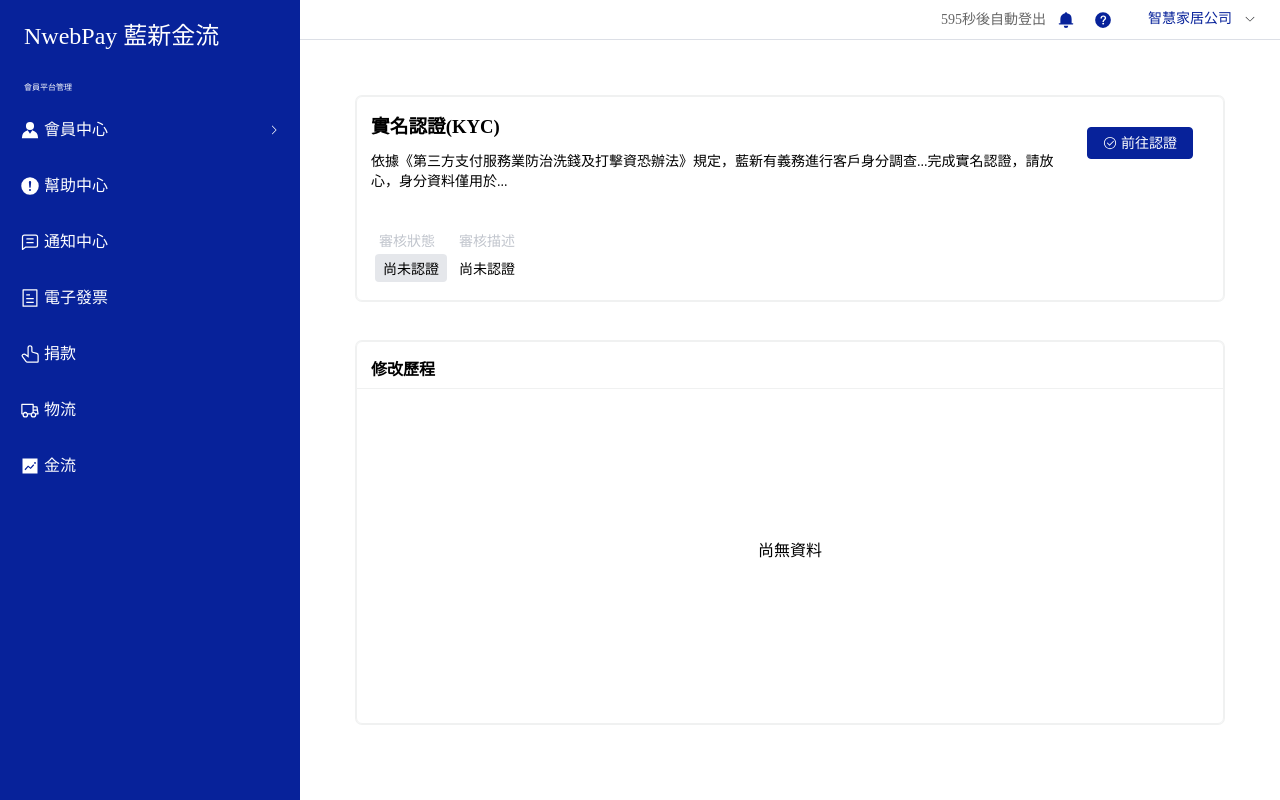
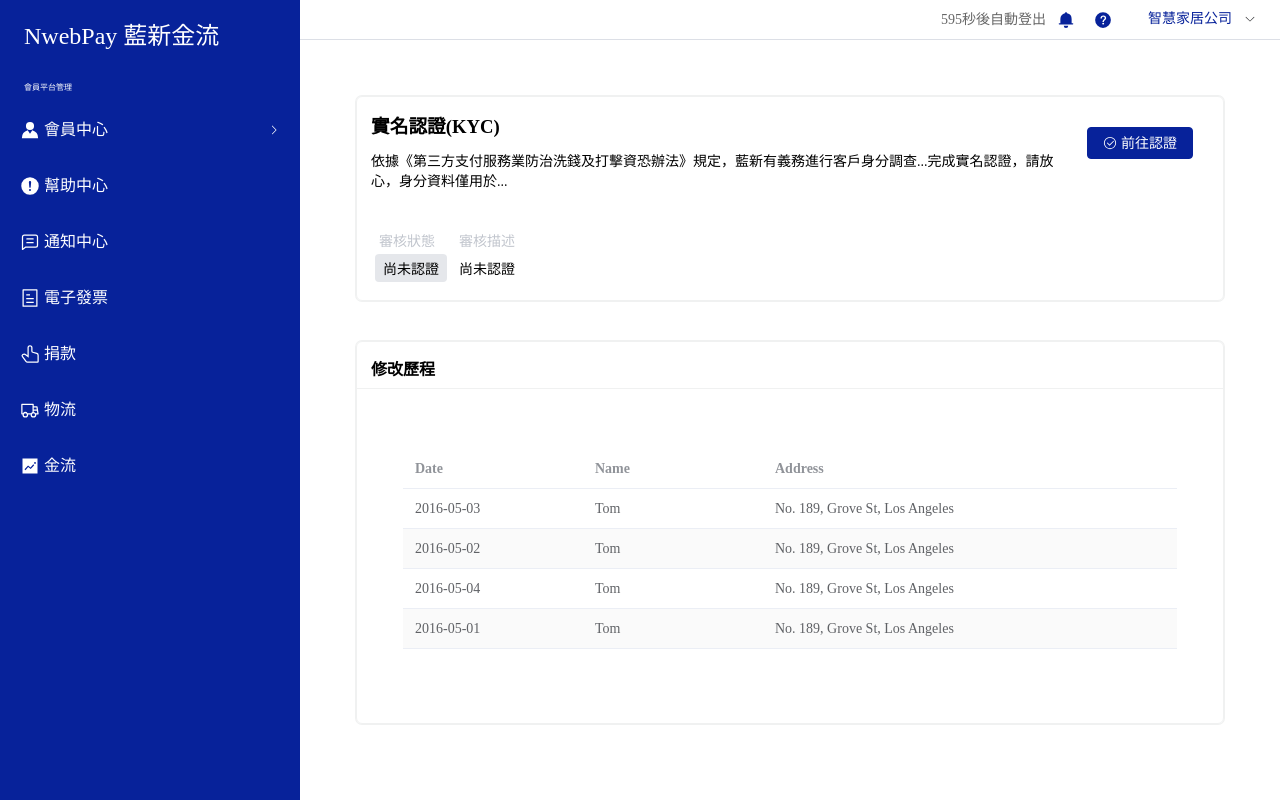
Before and after one commit to Gashapon-Team/site-frontend-vue-element-plus, a Vue app: page /homepage/varifyName in a window 1280 px wide. Built offline with nearby package versions, Linux system fonts and the light colour scheme.

Commit message:
fix: utility optimization

```diff
--- a/src/style/_utility.scss
+++ b/src/style/_utility.scss
@@ -1,17 +1,31 @@
 $max: 10;
+$m: 'margin';
+$p: 'padding';
 @for $i from 1 through $max {
-  .mb-#{$i} {
-      margin-bottom: $i*4px;
+  .m {
+    &b-#{$i} {
+        #{$m}-bottom: $i*4px;
+    }
+    &r-#{$i} {
+      #{$m}-right: $i*4px;
+    }
+    &t-#{$i} {
+      #{$m}-top: $i*4px;
+    }
+    &y-#{$i} {
+      #{$m}-top: $i*4px;
+      #{$m}-bottom: $i*4px;
+    }
   }
-  .mr-#{$i} {
-    margin-right: $i*4px;
-  }
-  .mt-#{$i} {
-    margin-top: $i*4px;
-  }
-  .my-#{$i} {
-    margin-top: $i*4px;
-    margin-bottom: $i*4px;
+  .p{
+    &x-#{$i}{
+      #{$p}-left: $i*4px;
+      #{$p}-right: $i*4px;
+    }
+    &y-#{$i}{
+      #{$p}-top: $i*4px;
+      #{$p}-bottom: $i*4px;
+    }
   }
 }
 
--- a/src/views/varifyName.vue
+++ b/src/views/varifyName.vue
@@ -23,20 +23,48 @@
     <div class="varify_section varify_history">
         <h3 class="title">修改歷程</h3>
         <div class="line"></div>
-        <div class="content">
-          <div class="no_data_text">尚無資料</div>
+        <div class="content px-8">
+          <div v-if="false" class="no_data_text">尚無資料</div>
+          <el-table v-else :data="tableData" stripe style="width: 100%">
+            <el-table-column prop="date" label="Date" width="180" />
+            <el-table-column prop="name" label="Name" width="180" />
+            <el-table-column prop="address" label="Address" />
+          </el-table>
         </div>
     </div>
 
   </div>
 </template>
 <script setup>
+import {reactive} from 'vue'
 import { useRouter } from 'vue-router';
 
 const router = useRouter();
+const tableData = reactive([
+  {
+    date: '2016-05-03',
+    name: 'Tom',
+    address: 'No. 189, Grove St, Los Angeles',
+  },
+  {
+    date: '2016-05-02',
+    name: 'Tom',
+    address: 'No. 189, Grove St, Los Angeles',
+  },
+  {
+    date: '2016-05-04',
+    name: 'Tom',
+    address: 'No. 189, Grove St, Los Angeles',
+  },
+  {
+    date: '2016-05-01',
+    name: 'Tom',
+    address: 'No. 189, Grove St, Los Angeles',
+  },
+])
+
 function startVarify(){
   router.push('/handlers/KYCvarify')
-
 }
 
 </script>
```
